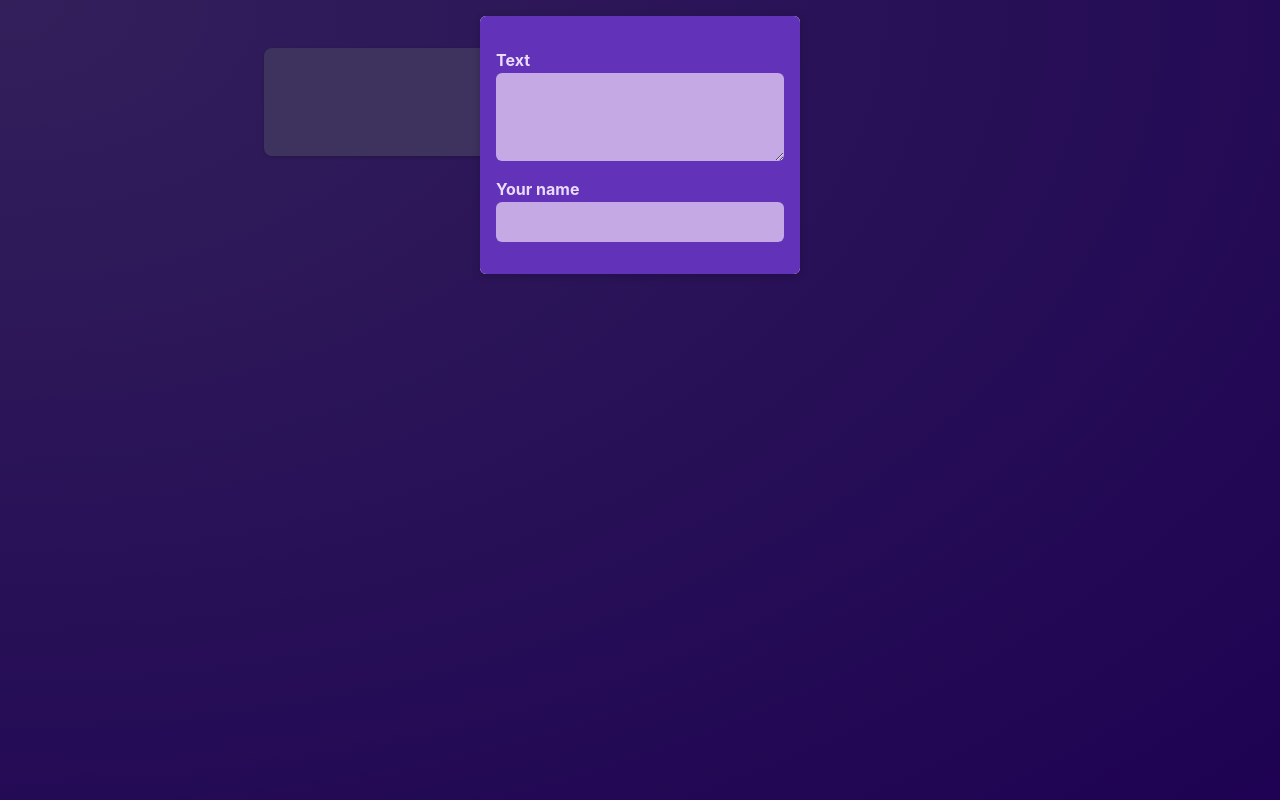
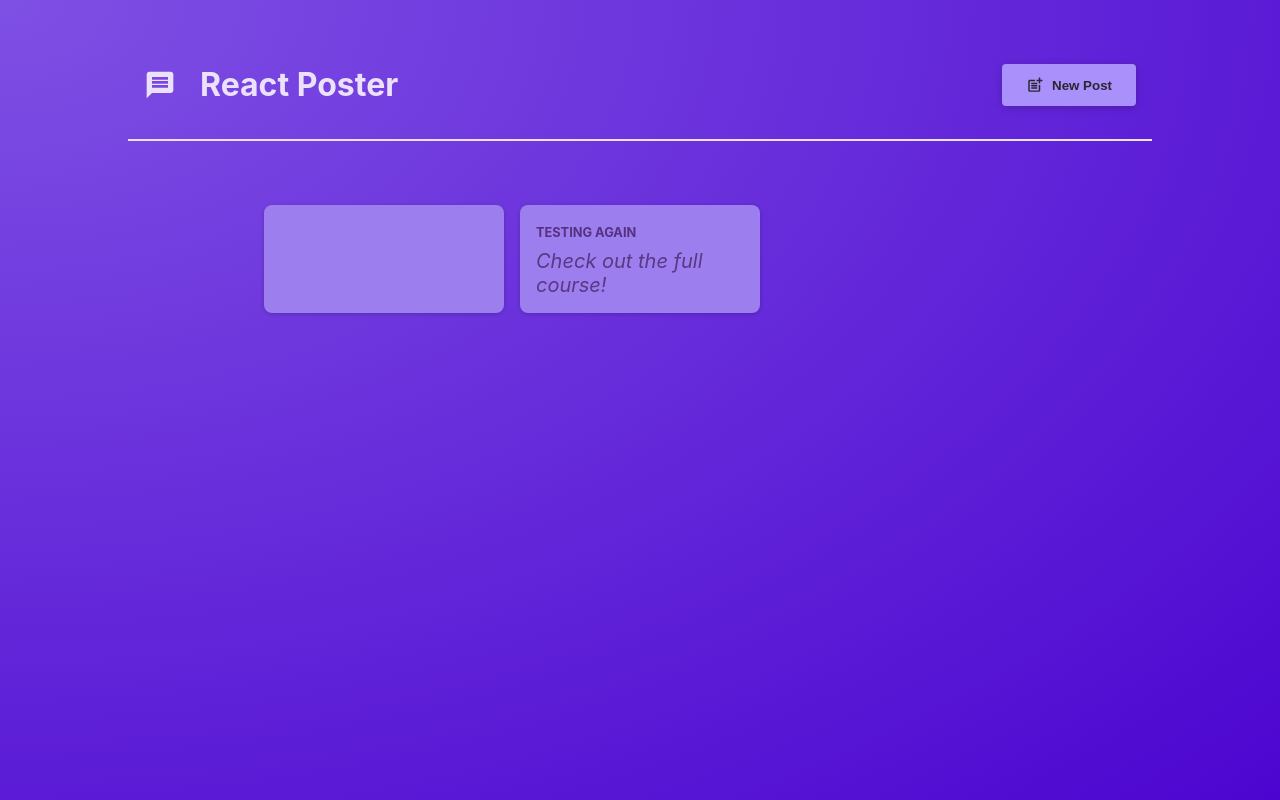
Before and after one commit to Molted/react-crash-course, a React (Vite) app: page / in a window 1280 px wide. Built offline with nearby package versions, Linux system fonts and the light colour scheme.

Commit message:
Add Main Header; Add hide and show modal

```diff
--- a/src/App.tsx
+++ b/src/App.tsx
@@ -1,10 +1,28 @@
+import { useState } from "react";
+import MainHeader from "./components/MainHeader";
 import PostsList from "./components/PostsList";
 
 function App() {
+	const [modalIsVisible, setModalIsVisible] = useState(false);
+
+	function showModalHandler() {
+		setModalIsVisible(true);
+	}
+
+	function hideModalHandler() {
+		setModalIsVisible(false);
+	}
+
 	return (
-		<main>
-			<PostsList />
-		</main>
+		<>
+			<MainHeader onCreatePost={showModalHandler} />
+			<main>
+				<PostsList
+					isPosting={modalIsVisible}
+					onStopPosting={hideModalHandler}
+				/>
+			</main>
+		</>
 	);
 }
 
--- /dev/null
+++ b/src/components/MainHeader.tsx
@@ -0,0 +1,22 @@
+import { MdPostAdd, MdMessage } from "react-icons/md";
+
+import styles from "./css/MainHeader.module.css";
+
+function MainHeader({ onCreatePost }: any) {
+	return (
+		<header className={styles.header}>
+			<h1 className={styles.logo}>
+				<MdMessage />
+				React Poster
+			</h1>
+			<p>
+				<button className={styles.button} onClick={onCreatePost}>
+					<MdPostAdd size={18} />
+					New Post
+				</button>
+			</p>
+		</header>
+	);
+}
+
+export default MainHeader;
--- a/src/components/PostsList.tsx
+++ b/src/components/PostsList.tsx
@@ -4,14 +4,9 @@
 import styles from "./css/PostsList.module.css";
 import Modal from "./Modal";
 
-function PostsList() {
+function PostsList(props: any) {
 	const [enteredBody, setEnteredBody] = useState("");
 	const [enteredAuthor, setEnteredAuthor] = useState("");
-	const [modalIsVisible, setModalIsVisible] = useState(true);
-
-	function hideModalHandler() {
-		setModalIsVisible(false);
-	}
 
 	function changeBodyHandler(event: any) {
 		setEnteredBody(event.target.value);
@@ -23,8 +18,8 @@
 
 	return (
 		<>
-			{modalIsVisible && (
-				<Modal onClose={hideModalHandler}>
+			{props.isPosting && (
+				<Modal onClose={props.onStopPosting}>
 					<NewPost
 						onBodyChange={changeBodyHandler}
 						onAuthorChange={changeAuthorHandler}
--- /dev/null
+++ b/src/components/css/MainHeader.module.css
@@ -0,0 +1,36 @@
+.header {
+	/* padding: 2rem 10%; */
+	margin: 2rem 10%;
+	padding: 1rem;
+	text-align: center;
+	display: flex;
+	justify-content: space-between;
+	align-items: center;
+	border-bottom: 2px solid #ece1fa;
+}
+
+.logo {
+	font-size: 2rem;
+	display: flex;
+	gap: 1.5rem;
+	align-items: center;
+	color: #ece1fa;
+}
+
+.button {
+	display: inline-flex;
+	align-items: center;
+	gap: 0.5rem;
+	padding: 0.75rem 1.5rem;
+	background-color: #a990fb;
+	color: #2a2630;
+	border: none;
+	border-radius: 4px;
+	box-shadow: 0 2px 8px rgba(0, 0, 0, 0.2);
+	cursor: pointer;
+	font-weight: bold;
+}
+
+.button:hover {
+	background-color: #8c6cf7;
+}
```
